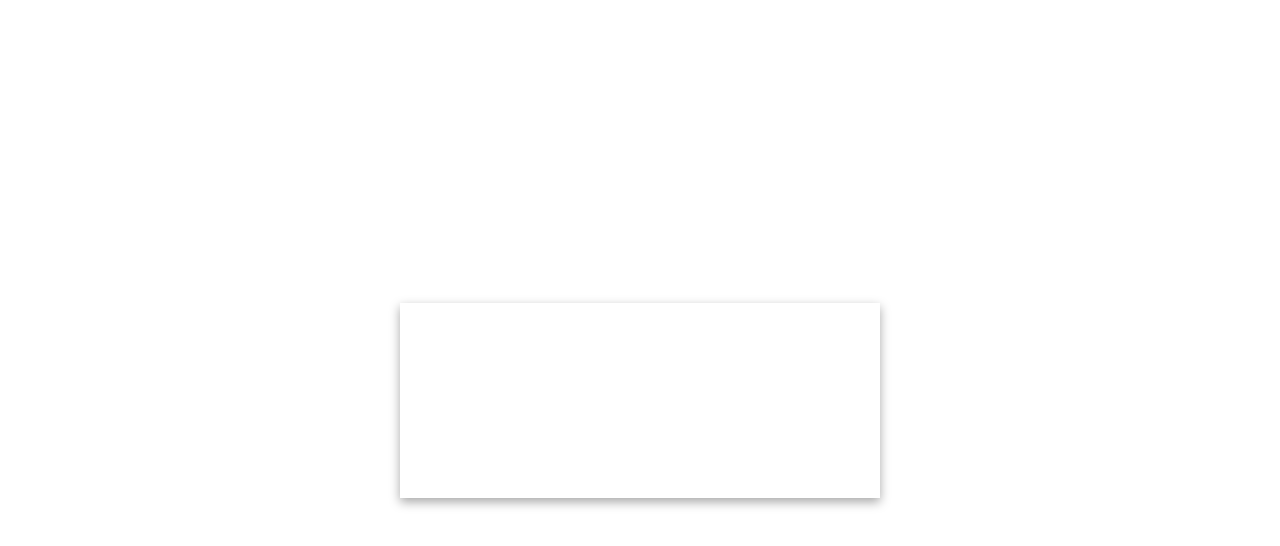
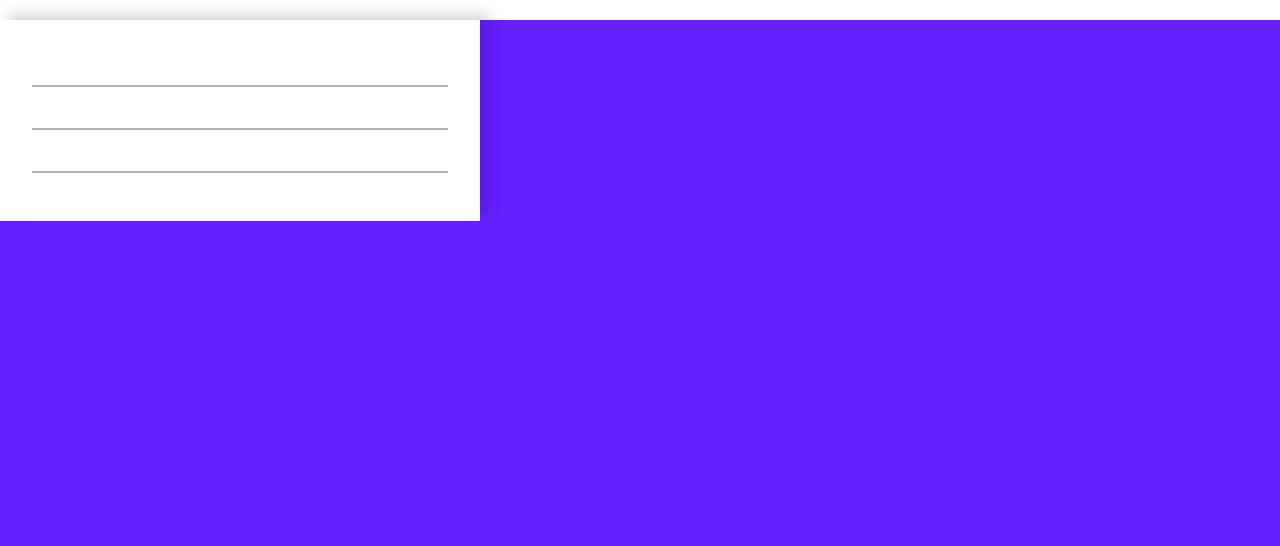
Before and after one commit to EdwinYauyo98/nediall, a React (Create React App) app: page / in a window 1280 px wide. Shown: the top 546 px of the page. Built offline with nearby package versions, Linux system fonts and the light colour scheme.

Commit message:
dataForm

```diff
--- a/src/App.js
+++ b/src/App.js
@@ -1,11 +1,12 @@
-import './App.css';
 
-import Home from './pages/Home/Home'
+
+import DataForm from './components/DataForm/DataForm';
+
 
 function App() {
   return (
-    <div className="App">
-      <Home />
+    <div>
+      <DataForm />
     </div>
   );
 }
--- /dev/null
+++ b/src/components/DataForm/DataForm.js
@@ -0,0 +1,16 @@
+import './DataForm.scss'
+import Form from '../Form/Form';
+
+export default function DataForm(props){
+
+    return (
+        <div className="dForm-container">
+            <img />
+            <div className="dForm-background">
+                <Form />
+            </div>
+
+
+        </div>
+    );
+}
--- /dev/null
+++ b/src/components/DataForm/DataForm.scss
@@ -0,0 +1,18 @@
+.dForm-container{
+    width: 100%;
+    max-width: 2000px;
+    margin: 0 auto;
+    position: relative;
+
+    .dForm-background{
+        background-color: #6421FF ;
+        width: 100%;
+        height: 100vh;
+    }
+
+    .dForm-img-background{
+        background-image: url(../../assets/imgs/citiybackground.png);
+        background-size: contain;
+        background-position: center;
+    }
+}
--- /dev/null
+++ b/src/components/Input/Input.js
@@ -0,0 +1,17 @@
+import "./Input.scss"
+
+function Input(props){
+    return(
+        <input
+            className="input"
+            type={props.type}
+            placeholder={props.placeholder}
+            name={props.name}
+            onChange={ props.onChange}
+            onKeyUp={ props.onChange}
+            onBlur={ props.onChange}
+        />
+    );
+}
+
+export default Input;
--- /dev/null
+++ b/src/components/Input/Input.scss
@@ -0,0 +1,8 @@
+.input {
+    border: 1.39px,
+    font-size 1rem;
+    border-top: none;
+    border-left: none;
+    border-right: none;
+    border-color: #b3b3b3;
+  }
--- a/src/components/form/Form.js
+++ b/src/components/form/Form.js
@@ -1,16 +1,50 @@
-import "./Form.scss"
+import "./Form.scss";
+import  Input from '../Input/Input';
+import {useState} from 'react'
 
 function Form(props){
+    const [data, setData] = useState({
+        fullname: "",
+        phonenumber: "",
+        email: ""
+    });
+
+    const setForm = (e) =>{
+        e.preventDefault();
+        setData({ ...data, [e.target.name]: e.target.value});
+    }
+
+    const sendData = (e) => {
+        let axios = require("axios");
+        let data2 = JSON.stringify({
+            fullname: data.fullname,
+            phonenumber: data.phonenumber,
+            email: data.email
+        });
+    }
     return(
-        <input
-            className="input"
-            type={props.type}
-            placeholder={props.placeholder}
-            name={props.name}
-            onChange={ props.onChange}
-            onKeyUp={ props.onChange}
-            onBlur={ props.onChange}
-        />
+        <div className="formContainer">
+            <div className="form">
+                <Input
+                    type="text"
+                    placeholer="Nombres y Apellidos"
+                    name="fullname"
+                    onChange={setForm}
+                />
+                <Input
+                    type="text"
+                    placeholer="Número de Contacto"
+                    name="phonenumber"
+                    onChange={setForm}
+                />
+                <Input
+                    type="email"
+                    placeholer="Email"
+                    name="email"
+                    onChange={setForm}
+                />
+            </div>
+        </div>
     );
 }
 
--- a/src/components/form/Form.scss
+++ b/src/components/form/Form.scss
@@ -1,5 +1,16 @@
-.input {
-    border: 1.39px,
-    font-size 1rem;
-    border: none;
+.formContainer{
+  display: flex;
+  flex-direction: column;
+  width: 100%;
+  max-width: 30rem;
+
+  .form{
+      background: #FFFFFF;
+      box-shadow: 9px -7px 12px rgba(0, 0, 0, 0.15);
+      padding: 3rem 2rem;
+      display: flex;
+      flex-direction: column;
+      font-family: "Montserrat";
+      grid-gap: 1.5rem;
   }
+}
--- a/src/pages/Home/Home.js
+++ b/src/pages/Home/Home.js
@@ -1,52 +1,10 @@
 import './Home.scss';
+import Form from '../../components/form/Form';
 
-import Form from '../../components/form/Form';
-import { useEffect, useState } from 'react';
+export default function Home(props){
 
 
-export default function Home(props){
-    const [data, setData] = useState({
-        fullname: "",
-        phonenumber: "",
-        email: ""
-    });
-
-    const setForm = (e) =>{
-        e.preventDefault();
-        setData({ ...data, [e.target.name]: e.target.value});
-    }
-
-    const sendData = (e) => {
-        let axios = require("axios");
-        let data2 = JSON.stringify({
-            fullname: data.fullname,
-            phonenumber: data.phonenumber,
-            email: data.email
-        });
-    }
-
     return (
-        <div className="formContainer">
-            <div className="form">
-                <Form
-                    type="text"
-                    placeholer="Nombres y Apellidos"
-                    name="fullname"
-                    onChange={setForm}
-                />
-                <Form
-                    type="text"
-                    placeholer="Número de Contacto"
-                    name="phonenumber"
-                    onChange={setForm}
-                />
-                <Form
-                    type="email"
-                    placeholer="Email"
-                    name="email"
-                    onChange={setForm}
-                />
-            </div>
-        </div>
+        <Form />
     );
 }
--- a/src/pages/Home/Home.scss
+++ /dev/null
@@ -1,16 +0,0 @@
-.formContainer{
-    display: flex;
-    flex-direction: column;
-    width: 100%;
-    max-width: 30rem;
-
-    .form{
-        background: #ffffff;
-        box-shadow: 0px 4px 10px rgba(0, 0, 0, 0.35);
-        padding: 3rem 2rem;
-        display: flex;
-        flex-direction: column;
-        font-family: "Montserrat";
-        grid-gap: 1.5rem;
-    }
-}
```
Also changed, not shown: 2 other files (tests, documents, lock files or other folders).
